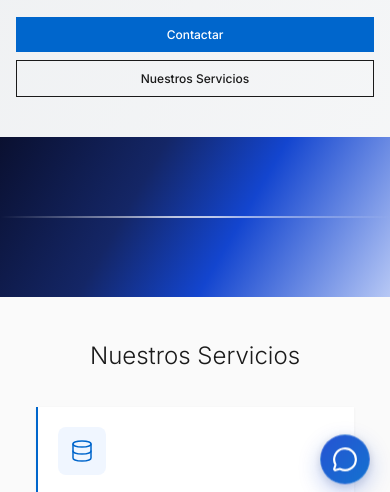
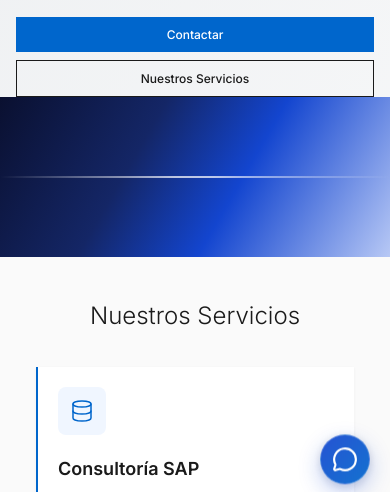
Before and after one commit to sayagoluispramador/Patersay-website, a website: page index.html in a window 390 px wide. Shown: the part 332-824 px from the top of the page. Drawn offline with Linux system fonts and the light colour scheme.

Commit message:
Corregir espacio en blanco entre el Hero y la franja azul en mobile

```diff
--- a/css/styles.css
+++ b/css/styles.css
@@ -589,7 +589,7 @@ button {
         position: relative;
         width: 100%;
         height: 160px;
-        margin-top: 40px;
+        margin-top: 0;
         clip-path: none;
     }
 
```
